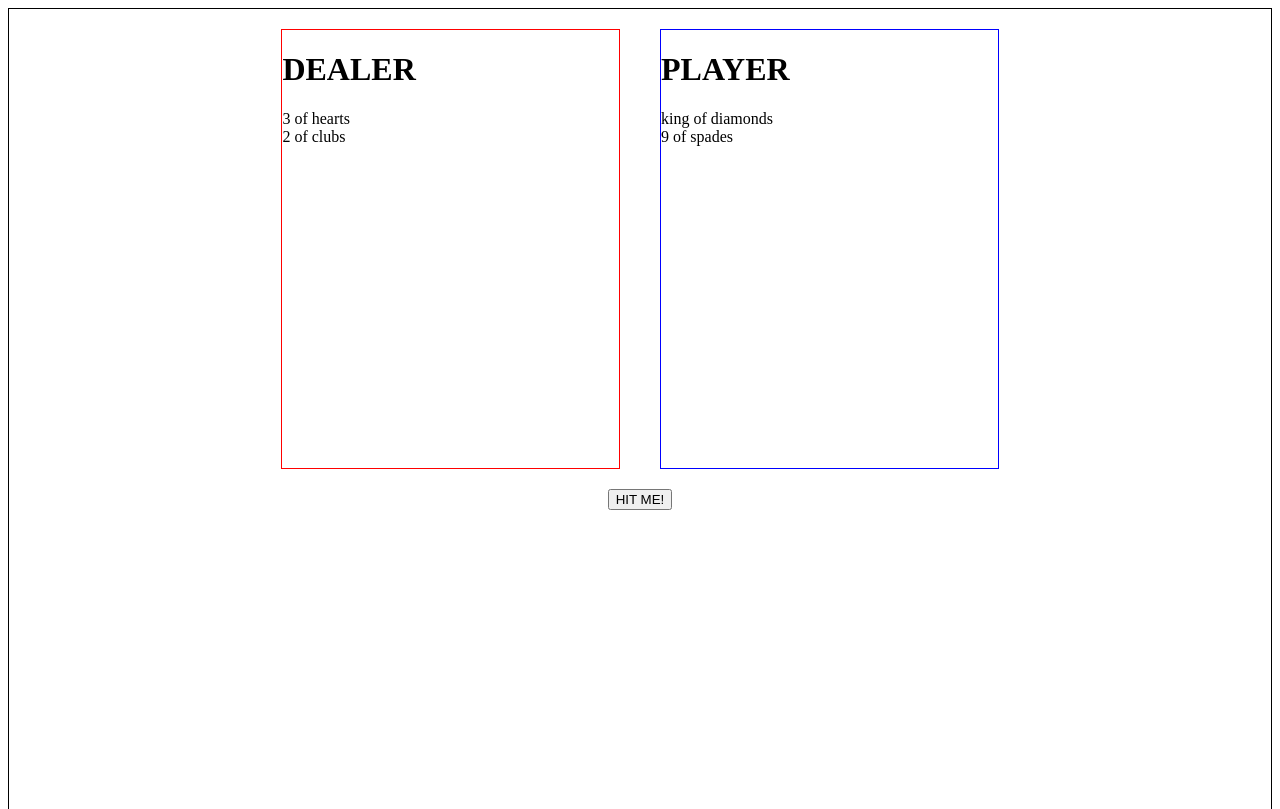
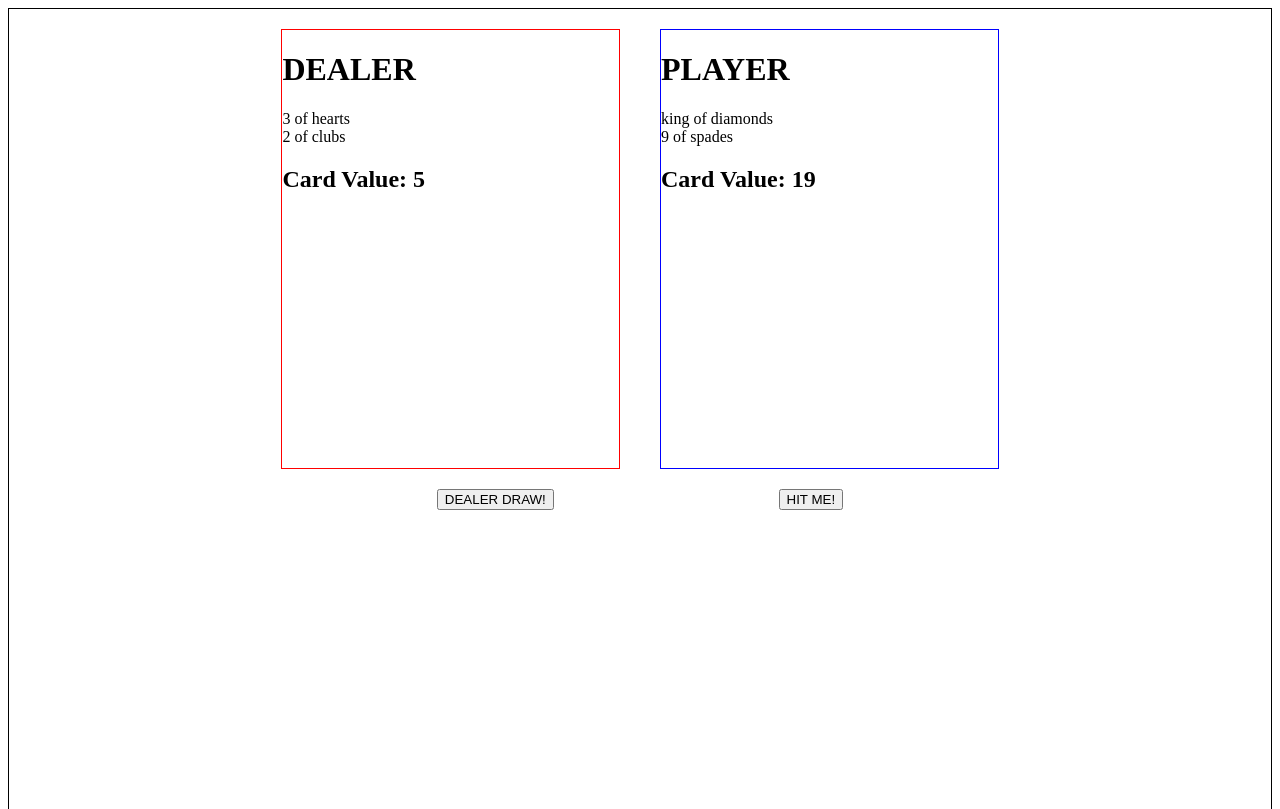
Before and after one commit to dougbostick/card_game_logic, a plain HTML site: page index.html in a window 1280 px wide. Shown: the top 809 px of the page. Drawn offline with Linux system fonts and the light colour scheme.

Commit message:
added draw buttons and rendering hand value

```diff
--- a/index.html
+++ b/index.html
@@ -6,21 +6,24 @@
     <meta name="viewport" content="width=device-width, initial-scale=1.0" />
     <title>Black Jack</title>
     <script defer src="index.js"></script>
-    <link rel="stylesheet" href="style.css">
+    <link rel="stylesheet" href="style.css" />
   </head>
   <body>
     <div id="cardsDiv">
       <div id="dealerHand">
         <h1>DEALER</h1>
         <div id="dealerCards"></div>
+        <h2>Card Value: <span id="dealerValue"></span></h2>
       </div>
       <div id="playerHand">
         <h1>PLAYER</h1>
-            <div id="dealerCards"></div>
-
+        <div id="playerCards"></div>
+        <h2>Card Value: <span id="playerValue"></span></h2>
       </div>
     </div>
-
+    <div id="buttons">
+      <button id="dealer_draw">DEALER DRAW!</button>
       <button id="hit_me">HIT ME!</button>
+    </div>
   </body>
 </html>
--- a/index.js
+++ b/index.js
@@ -32,8 +32,11 @@ const draw = (deckObj) => {
     }
     return {cardName: `${randomCard} of ${randomSuit}`, cardVal: cardValue};
 }
-const playerHandDiv = document.querySelector('#playerHand')
-const dealerHandDiv = document.querySelector('#dealerHand')
+const playerHandDiv = document.querySelector('#playerCards')
+const dealerHandDiv = document.querySelector('#dealerCards')
+const playerVal = document.querySelector('#playerValue')
+const dealerVal = document.querySelector('#dealerValue')
+
 
 const playerHand = [];
 const dealerHand = [];
@@ -46,6 +49,11 @@ const playerDraw = () => {
     cardElm.classList.add('playerCard')
     cardElm.innerText = `${card.cardName}`
     playerHandDiv.append(cardElm);
+    const cardVal = playerHand.reduce((a, c) => {
+        a += c.cardVal;
+        return a;
+    }, 0)
+    playerVal.innerText = cardVal;
 }
 
 const dealerDraw = () => {
@@ -57,6 +65,11 @@ const dealerDraw = () => {
     cardElm.classList.add('dealererCard')
     cardElm.innerText = `${card.cardName}`
     dealerHandDiv.append(cardElm);
+    const cardVal = dealerHand.reduce((a, c) => {
+        a += c.cardVal;
+        return a;
+    }, 0)
+    dealerVal.innerText = cardVal;
 }
 
 const hitMeBtn = document.querySelector('#hit_me')
@@ -64,6 +77,12 @@ const hitMeBtn = document.querySelector('#hit_me')
 hitMeBtn.addEventListener('click', () => {
     console.log('hit me')
     playerDraw();
+})
+
+const dealerDrawBtn = document.querySelector('#dealer_draw');
+
+dealerDrawBtn.addEventListener('click', () => {
+    dealerDraw();
 })
 
 const startGame = () => {
--- a/style.css
+++ b/style.css
@@ -29,6 +29,9 @@ body{
 
 }
 
-#hit_me {
-
+#buttons {
+    display: flex;
+    width: 50%;
+    justify-content: space-around;
+    /* border: 1px solid black; */
 }
```
Lines whose indentation alone changed are shown as unchanged.
